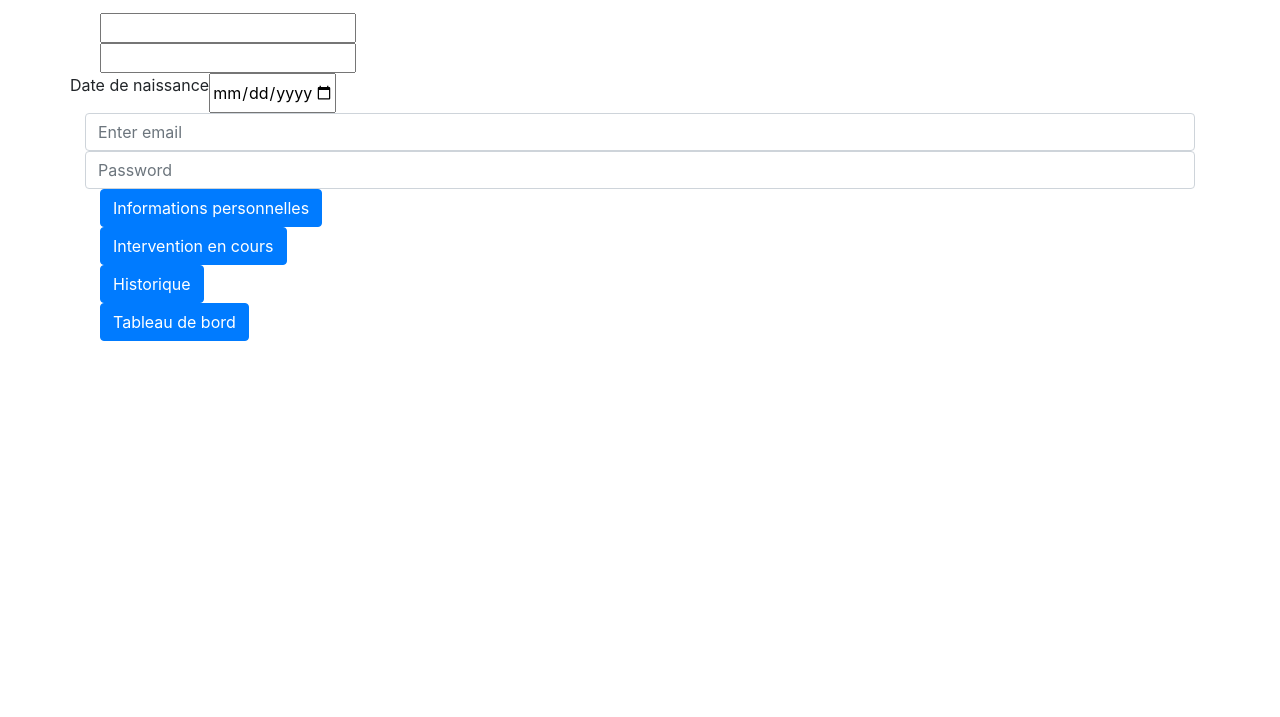
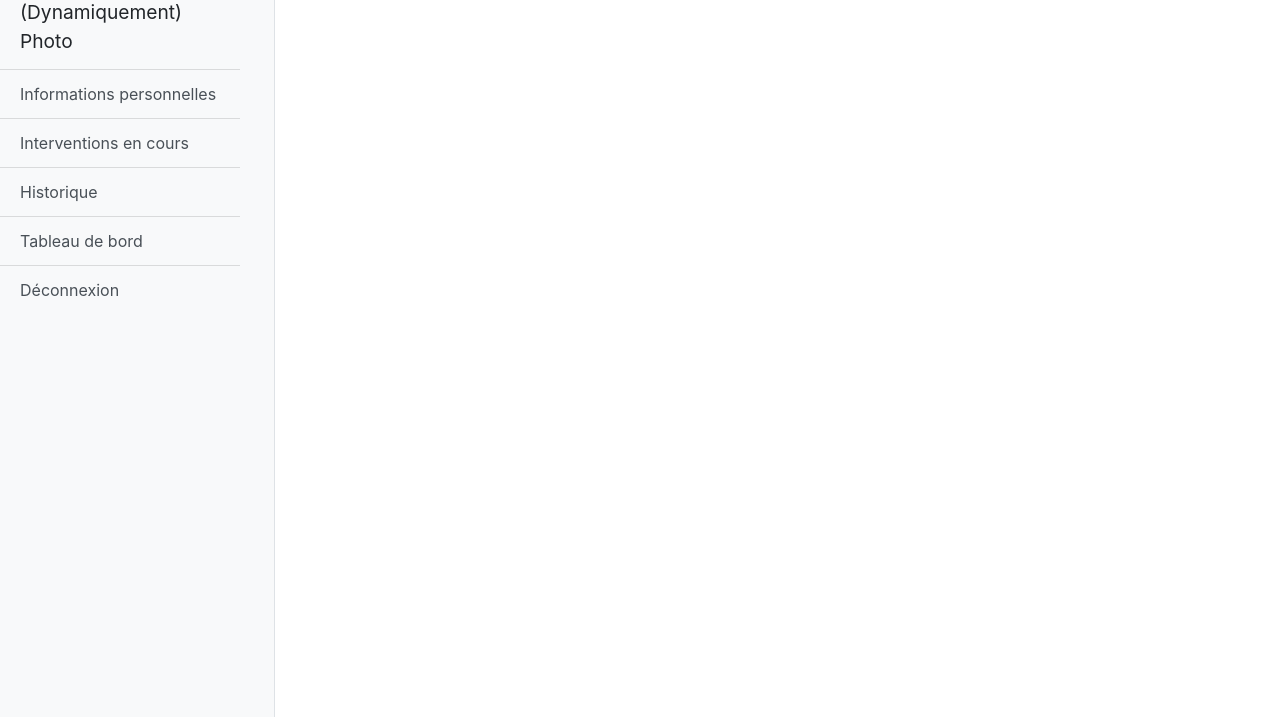
Before and after one commit to LBeast13/Proact-if, a plain HTML site: page PROACTIF_SHN/src/main/webapp/info-perso-employe.html in a window 1280 px wide. Shown: the part 83-800 px from the top of the page. Drawn offline with nearby package versions, Linux system fonts and the light colour scheme.

Commit message:
Sidebar added

```diff
--- /dev/null
+++ b/PROACTIF_SHN/src/main/webapp/Style/menuLateralEmploye.css
@@ -0,0 +1,48 @@
+/*
+    Created on : 7 mai 2019, 17:41:05
+    Author     : Liam
+*/
+body {
+  overflow-x: hidden;
+}
+
+#sidebar-wrapper {
+  min-height: 100vh;
+  margin-left: -15rem;
+  -webkit-transition: margin .25s ease-out;
+  -moz-transition: margin .25s ease-out;
+  -o-transition: margin .25s ease-out;
+  transition: margin .25s ease-out;
+}
+
+#sidebar-wrapper .sidebar-heading {
+  padding: 0.875rem 1.25rem;
+  font-size: 1.2rem;
+}
+
+#sidebar-wrapper .list-group {
+  width: 15rem;
+}
+
+#page-content-wrapper {
+  min-width: 100vw;
+}
+
+#wrapper.toggled #sidebar-wrapper {
+  margin-left: 0;
+}
+
+@media (min-width: 768px) {
+  #sidebar-wrapper {
+    margin-left: 0;
+  }
+
+  #page-content-wrapper {
+    min-width: 0;
+    width: 100%;
+  }
+
+  #wrapper.toggled #sidebar-wrapper {
+    margin-left: -15rem;
+  }
+}
--- a/PROACTIF_SHN/src/main/webapp/info-perso-employe.html
+++ b/PROACTIF_SHN/src/main/webapp/info-perso-employe.html
@@ -15,85 +15,50 @@
 
         <!-- Latest compiled JavaScript -->
         <script src="https://maxcdn.bootstrapcdn.com/bootstrap/4.3.1/js/bootstrap.min.js"></script>
+
+        <!-- Styles -->
+        <link rel="stylesheet" type="text/css" href="Style/menuLateralEmploye.css">
     </head>
     <body>
-        <div class="container">
-             <!-- Titre Informations personnelles  -->
-                <div class="col">
-                    <h1>Informations personnelles</h1>
+        <!-- Conteneur global -->
+        <div class="d-flex" id="wrapper">
 
-                             <!-- Textes -->
-                        <div class="row">
-                            <!-- Nom -->
-                             <p>Nom</p>
-                             <div class="col-sm-3">
-                                  </div>
-                              <!-- Prenom -->
-                             <p>Prenom</p>
-                            </div>
+            <!-- Menu latéral -->
+            <div class="bg-light border-right" id="sidebar-wrapper">
+                <!-- Bouton de montrer/cacher Menu -->
+                <div class="btn">Menu</div>
 
-                            <!-- Nom -->
-                            <input type="text" id="name" name="nom">
-                             <div class="col-sm-3">
-                             </div>
-                           <!-- Prenom -->
-                            <input type="text" id="name" name="prenom">
-                           </div>
-                           <div class="row">
-                           <p>Date de naissance</p>
-                         <input type="date" id="start" name="trip-start" min="1900-01-01" max="2019-12-31">
-                        </div>
-                             <!-- Champs textes et boutton -->
-                        <div class="col">
-                            <form>
+                <!-- Prénom, Nom et photo -->
+                <div class="sidebar-heading">
+                    Prénom et Nom (Dynamiquement)
+                    <div> Photo </div>
+                </div>
 
-                                <!-- Nom -->
-                                <div class="row">
-                                    <input id="champ-login" type="email" class="form-control" id="inputUsername" aria-describedby="emailHelp" placeholder="Enter email">
-                                </div>
-
-                                <!-- Prenom -->
-                                <div class="row">
-                                    <input id="champ-password" type="password" class="form-control" id="inputPassword" placeholder="Password">
-                                </div>
+                <!-- Items de navigation -->
+                <div class="list-group list-group-flush">
+                    <a href="#" class="list-group-item list-group-item-action bg-light">Informations personnelles</a>
+                    <a href="#" class="list-group-item list-group-item-action bg-light">Interventions en cours</a>
+                    <a href="#" class="list-group-item list-group-item-action bg-light">Historique</a>
+                    <a href="#" class="list-group-item list-group-item-action bg-light">Tableau de bord</a>
+                    <a href="#" class="list-group-item list-group-item-action bg-light">Déconnexion</a>
+                </div>
+            </div>  <!-- fin du menu latéral -->
 
 
+            <!-- Contenu de page -->
+            <div id="page-content-wrapper">
+                <div class="container-fluid">
+                    <div class="row">
+                        <div class="col">
+                            <h1>Informations personnelles</h1>
+                        </div>
 
-                        <!-- Champs textes et boutton -->
-                        <div class="col">
-                            <form>
-
-                                <!-- informations personnelles -->
-                                <div class="row">
-                                  <button id="bouton-infoPerso" type="submit" class="btn btn-primary">Informations personnelles</button>
-                                </div>
-
-                                <!-- Intervention en cours -->
-                                <div class="row">
-                                  <button id="bouton-intervention" type="submit" class="btn btn-primary">Intervention en cours</button>
-                                </div>
-
-                                 <!-- Historique-->
-                                <div class="row">
-                                    <button id="bouton-historique" type="submit" class="btn btn-primary">Historique</button>
-                                </div>
-
-                                <!-- Tableau de bord -->
-                                <div class="row">
-                                  <button id="bouton-tableauDeBord" type="submit" class="btn btn-primary">Tableau de bord</button>
-                                </div>
+                    </div>
 
 
-
-
-                        </div>
-
-                            </form>
-                        </div>
-                    </div>
                 </div>
-            </div>
-        </div>
+            </div> <!-- Fin du contenu de page -->
+        </div> <!-- Fin du conteneur global -->
 
         <script type="text/javascript" src="JS/connexionEmploye.js"></script>
     </body>
```
Also changed, not shown: 2 other files.
